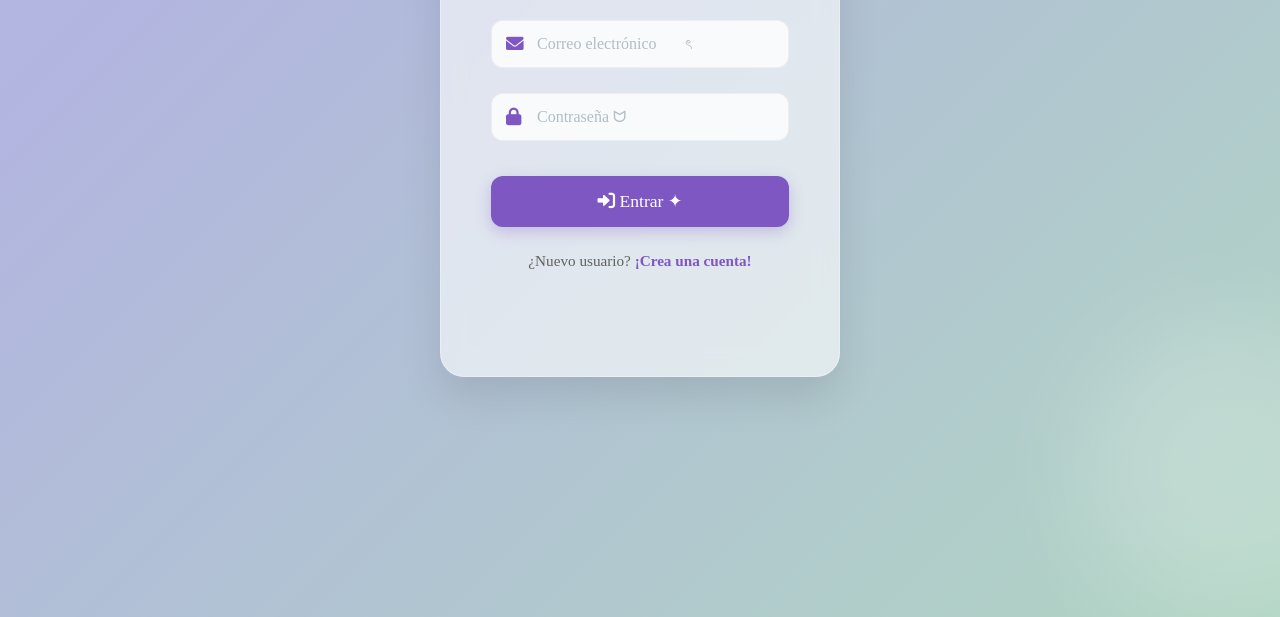
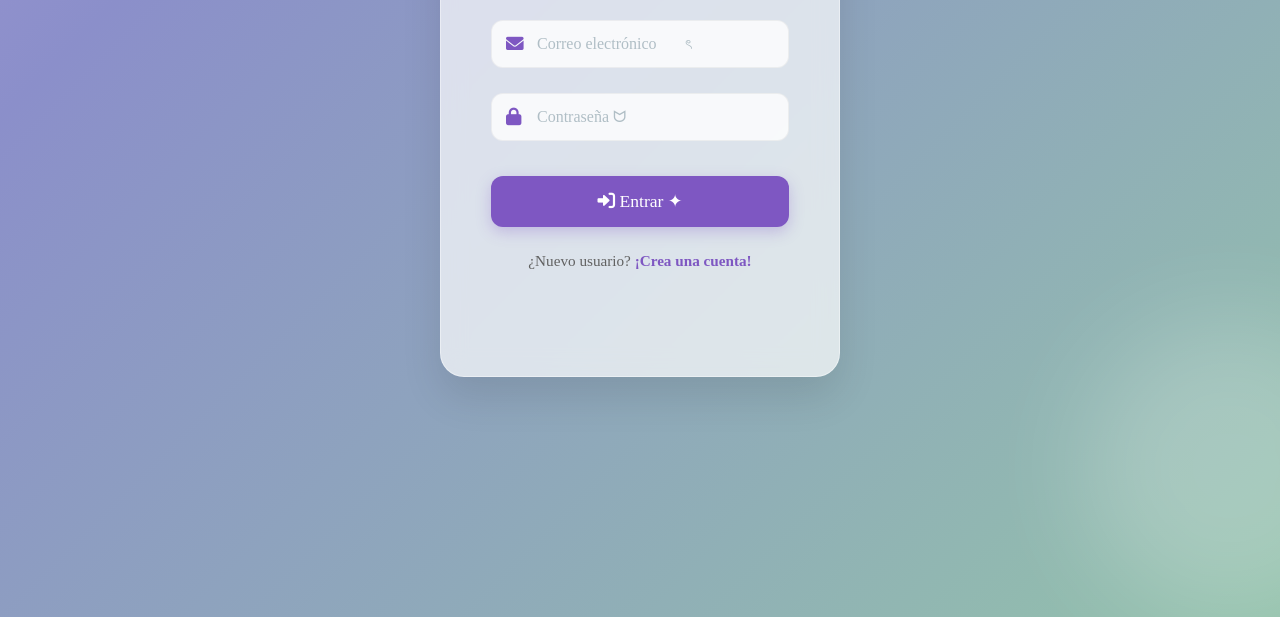
Before and after one commit to jose24529/proyecto-huerto-final, a website: page publico/index.html in a window 1280 px wide. Shown: the part 283-900 px from the top of the page. Drawn offline with Linux system fonts and the light colour scheme.

Commit message:
*llanto*

```diff
--- a/publico/index.html
+++ b/publico/index.html
@@ -10,14 +10,14 @@
 
     <style>
         :root {
-            --bg-gradient: linear-gradient(135deg, #c9c4f3 0%, #b2b5e0 50%, #b0dabe 100%);
+            --bg-gradient: linear-gradient(135deg, #cda8ed 0%, #8b8fca 50%, #94caa6 100%);
             --primary-lavender: #7e57c2;
             --dark-lavender: #5e35b1;
             --light-lavender: #d1c4e9;
             --text-main: #2d1f3f;
             --text-secondary: #616161;
-            --glass-bg: rgba(255, 255, 255, 0.6);
-            --glass-border: rgba(255, 255, 255, 0.3);
+            --glass-bg: rgba(255, 255, 255, 0.696);
+            --glass-border: rgba(255, 255, 255, 0.398);
         }
 
         * {
```
